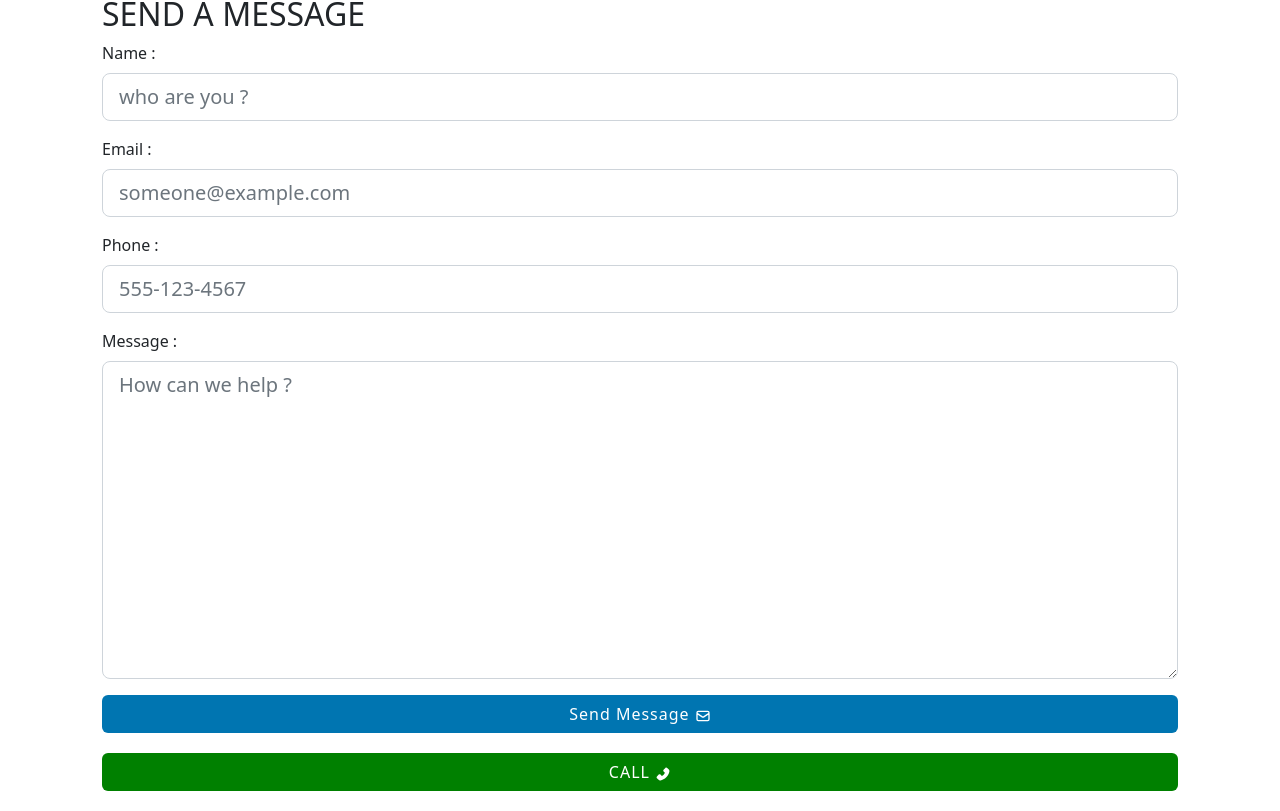
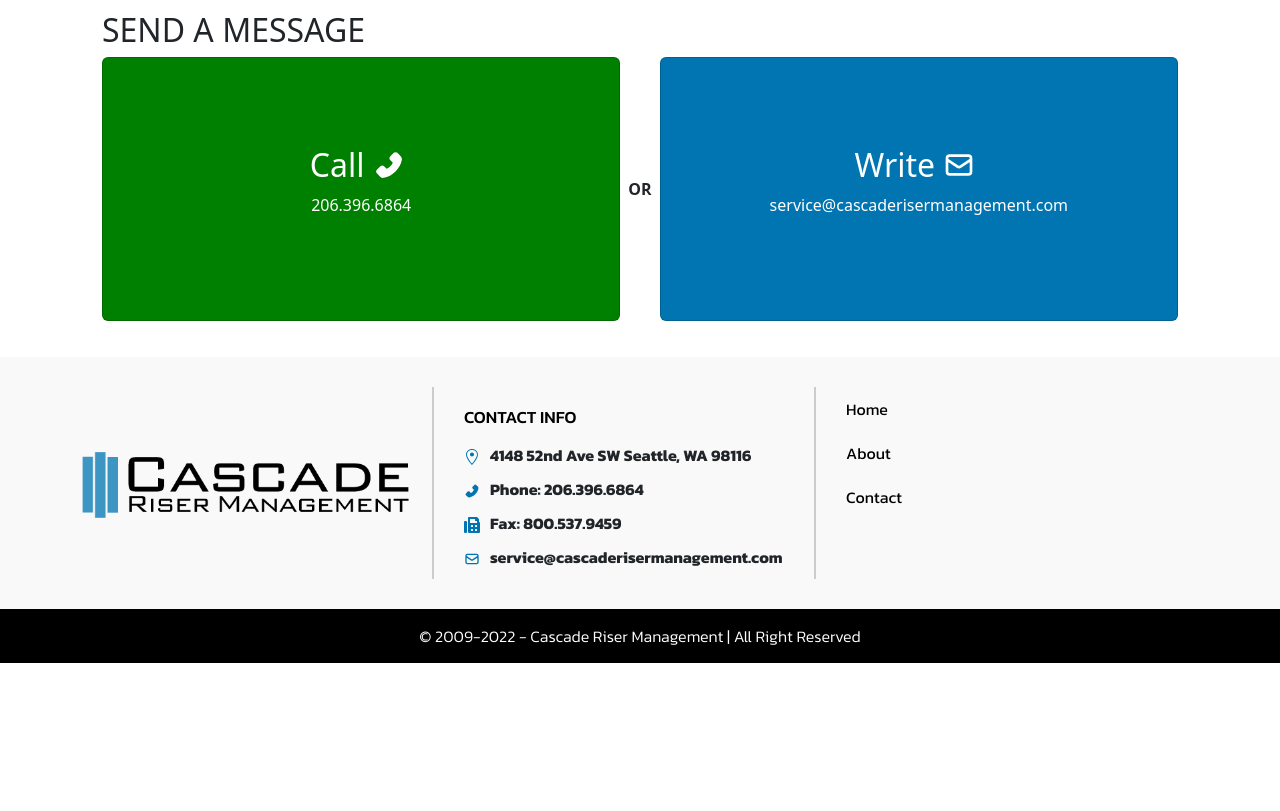
Before and after one commit to etuchscherer/another-cascade, a Next.js app: page /contact in a window 1280 px wide. Shown: the part 489-1300 px from the top of the page. After the commit the page ends 1152 px from the top, so only its background shows below. Built offline with nearby package versions, Linux system fonts and the light colour scheme.

Commit message:
updating contact page

```diff
--- a/components/Layout.tsx
+++ b/components/Layout.tsx
@@ -19,8 +19,8 @@
       </div>
       <Head>
         <title>Cascade Riser Management</title>
-        <meta name="description" content="Riser Management and Structured Cabling in the Seattle area. Serving Seattle, Renton, Bellevue, Tacoma and Redmond" />
-        <meta name="keywords" lang="en" content="Seattle Cabling, wiring, data, cabling, voice, ds3, t1, dsl, cat5, cat6, video, contractor, fiber, optic, communications, cascade, vantage, cochran, services, structured cabling, cat5e, coax, cable, seattle, bellevue, washington, puget, sound" />
+        <meta name="description" content="Structured cabling company in the Western Washington area that provides riser management, installs, extensions, cleanouts. Serves Seattle, Renton, Bellevue, Kirkland, Tacoma and Redmond." />
+        <meta name="keywords" lang="en" content="Seattle cabling, wiring, data, cabling, voice, ds3, t1, dsl, cat5, cat6, video, contractor, installs, installer fiber, optic, fiber-optic, communications, telecommunications cascade, vantage, cochran, services, structured cabling, cat5e, coax, cable, seattle, bellevue, washington, puget, sound" />
         <link rel="icon" href="/favicon.ico?" />
       </Head>
       <Navigation />
--- a/pages/contact.tsx
+++ b/pages/contact.tsx
@@ -22,40 +22,39 @@
       </div>
 
       <Container>
-        <div className="contact-wrap">
+        <div className="contact-wrap my-3">
           <div className="contact-right contact-form-wrap">
-            <form action="https://formspree.io/f/mzbonnlp" method='POST' className='needs-validation'>
             <h2 className="text-uppercase mt-3">
               Send a message
             </h2>
 
-              <input type="text" name="_gotcha" className='d-none' />
-              <div className="mb-3">
-                <label htmlFor="contactFormName" className="form-label">Name&nbsp;:</label>
-                <input type="text" id="contactFormName" className="form-control form-control-lg" placeholder='who are you ?' name='name' required />
-              </div>
-              <div className="mb-3">
-                <label htmlFor="contactFormEmail" className="form-label">Email&nbsp;:</label>
-                <input type="email" id="contactFormEmail" className="form-control form-control-lg" placeholder='someone@example.com' name='email' required />
-              </div>
-              <div className="mb-3">
-                <label htmlFor="contactFormPhoneNumber" className="form-label">Phone&nbsp;:</label>
-                <input type="tel" id="contactFormPhoneNumber" className="form-control form-control-lg" placeholder='555-123-4567' name='phone' required />
-              </div>
-              <div className="mb-3">
-                <label htmlFor="contactFormMessage" className="form-label">Message&nbsp;:</label>
-                <textarea id="contactFormMessage" rows={10} className="form-control form-control-lg" placeholder='How can we help ?' name='message' required></textarea>
+            <p className="d-md-none m-2 mb-0">
+              phone: 206.396.6864
+            </p>
+            <p className="d-md-none m-2 mt-0">
+              email: service@cascaderisermanagement
+            </p>
+
+            <div className="d-flex bd-highlight">
+              <a href='tel:2063966864' className="card d-flex justify-content-center align-items-center" style={{ backgroundColor: 'green', color: 'white', flex: "1 1 0", overflow: 'hidden', height: '33vh' }}>
+                <h2 className='d-flex align-items-center'>Call <AiFillPhone className='mx-2' /></h2>
+                <p className='d-none d-md-block'>206.396.6864</p>
+              </a>
+              <div className="d-flex align-items-center px-2 text-uppercase fw-bold">OR</div>
+              <a href='mailto:service@cascaderisermanagement.com?subject=question from cascaderisermanagement.com' className="card d-flex justify-content-center align-items-center" style={{ backgroundColor: '#0075b1', color: 'white', flex: "1 1 0", overflow: 'hidden', height: '33vh' }}>
+                <h2 className='d-flex align-items-center'>Write <HiOutlineMail className='mx-2'/></h2>
+                <p className='d-none d-md-block'>service@cascaderisermanagement.com</p>
+              </a>
             </div>
 
-              <div className="d-grid gap-1">
+            {/* <div className="d-grid gap-1">
               <button type="submit" className="btn submit-btn mb-3" style={{ backgroundColor: '#0075b1', color: 'white'}}>
                 Send Message <HiOutlineMail />
               </button>
               <a href="tel:2063966864" className="btn w-100 text-uppercase text-center call-btn" style={{ backgroundColor: 'green', color: 'white' }}>
                 Call <AiFillPhone />
               </a>
-              </div>
-            </form>
+            </div> */}
           </div>
         </div>
       </Container>
--- /dev/null
+++ b/src/types/global.d.ts
@@ -0,0 +1,5 @@
+declare global {
+  function handleRecaptcha(): void;
+}
+
+export {}
```
Lines whose indentation alone changed are shown as unchanged.
